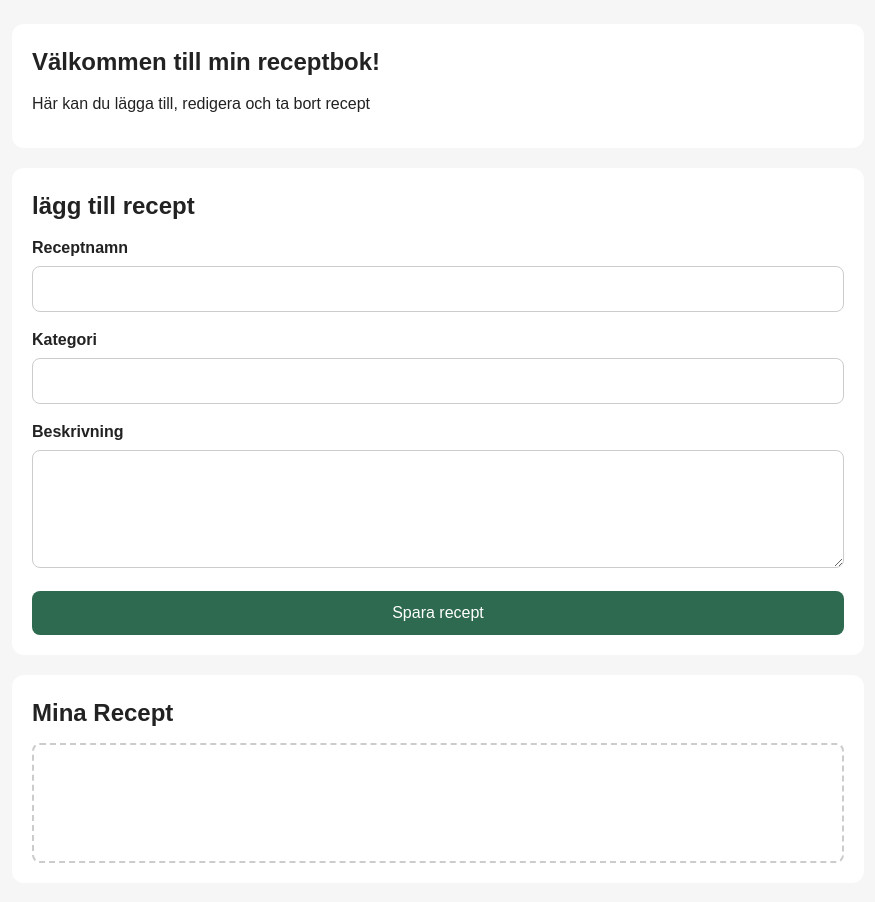
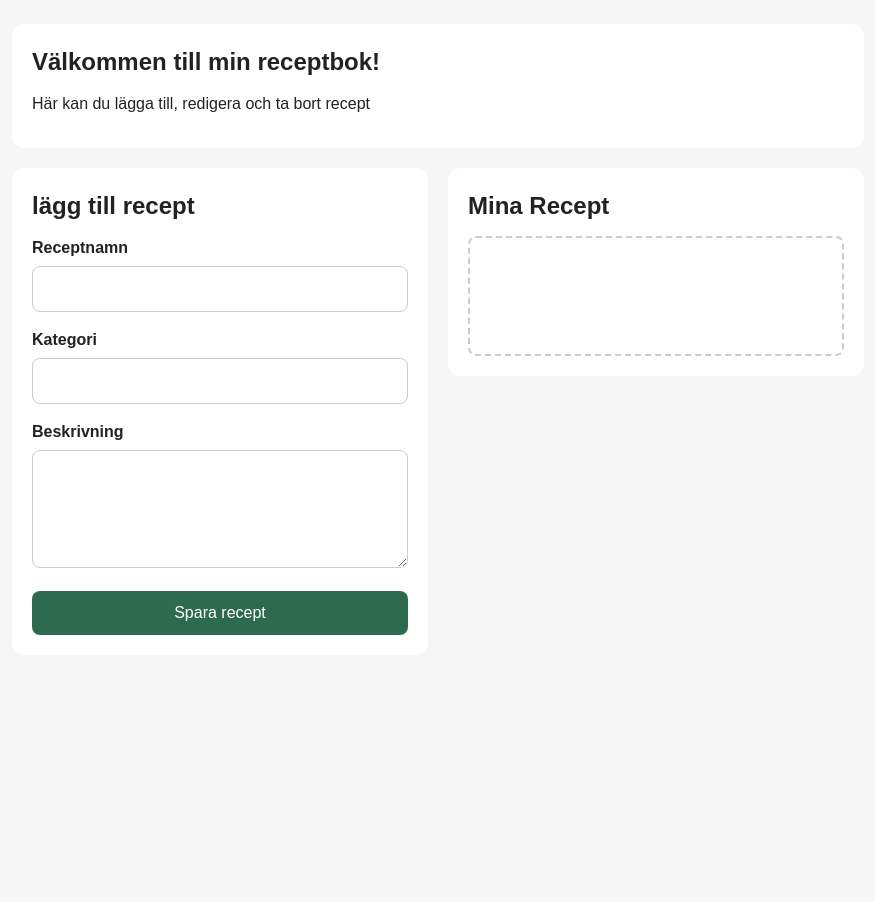
Before and after one commit to sanhu7/ReceptBok, a plain HTML site: page index.html in a window 1280 px wide. Shown: the whole page, without its empty margins (202-1077 px from the left). After the commit the page ends 800 px from the top, so only its background shows below. Drawn offline with Linux system fonts and the light colour scheme.

Commit message:
placera receptlistan till höger i tvåkolumnslayout

```diff
--- a/index.html
+++ b/index.html
@@ -14,7 +14,7 @@
             <h1>Välkommen till min receptbok!</h1>
             <p>Här kan du lägga till, redigera och ta bort recept</p>
         </section>
-
+        <div class="layout">
             <section class="form-section">
                 <h2>lägg till recept</h2>
 
@@ -42,7 +42,7 @@
                 <h2>Mina Recept</h2>
                 <div id="recipe-list" class="recipe-list"></div>
             </section>
-
+        </div>
     </main>
 
     <script src="main.js"></script>
--- a/style.css
+++ b/style.css
@@ -2,6 +2,24 @@
     box-sizing: border-box;
     margin: 0;
     padding: 0;
+}
+
+.layout {
+    display: block;
+}
+
+@media (min-width: 768px) {
+    .layout {
+        display: grid;
+        grid-template-columns: 1fr 1fr;
+        gap: 20px;
+        align-items: start;
+    }
+
+    .form-section,
+    .recipes-section {
+        margin-bottom: 0;
+    }
 }
 
 body {
```
Lines whose indentation alone changed are shown as unchanged.
